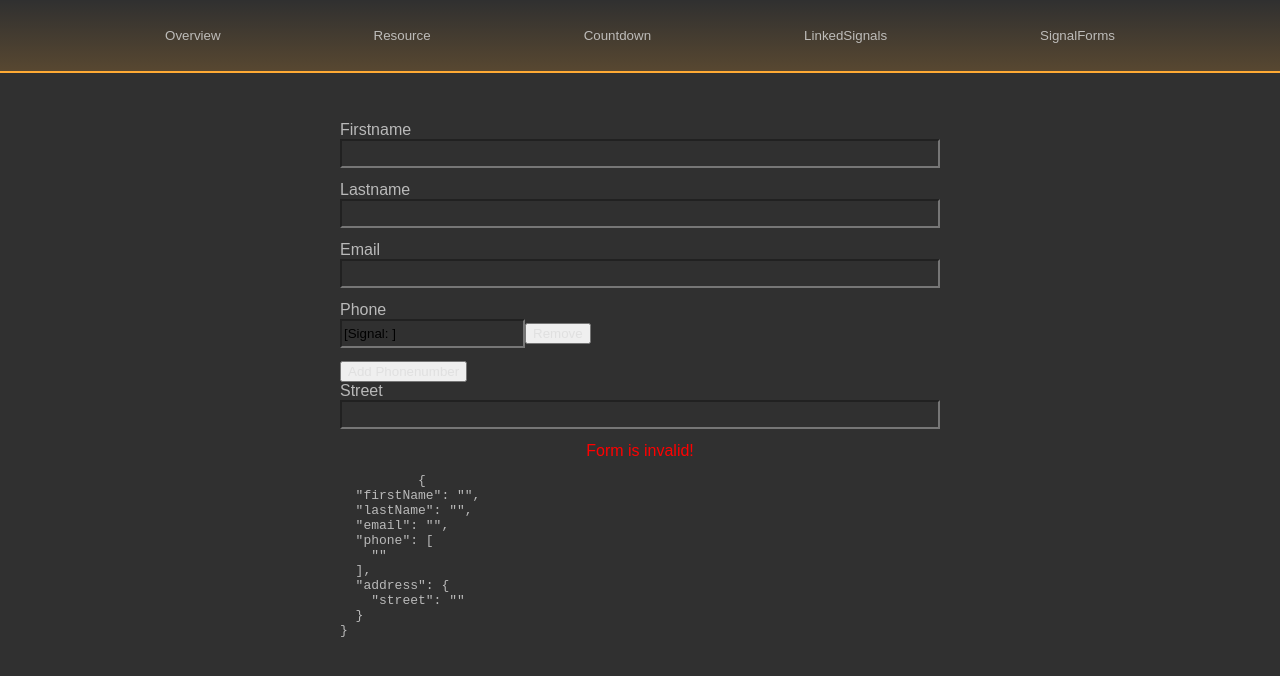
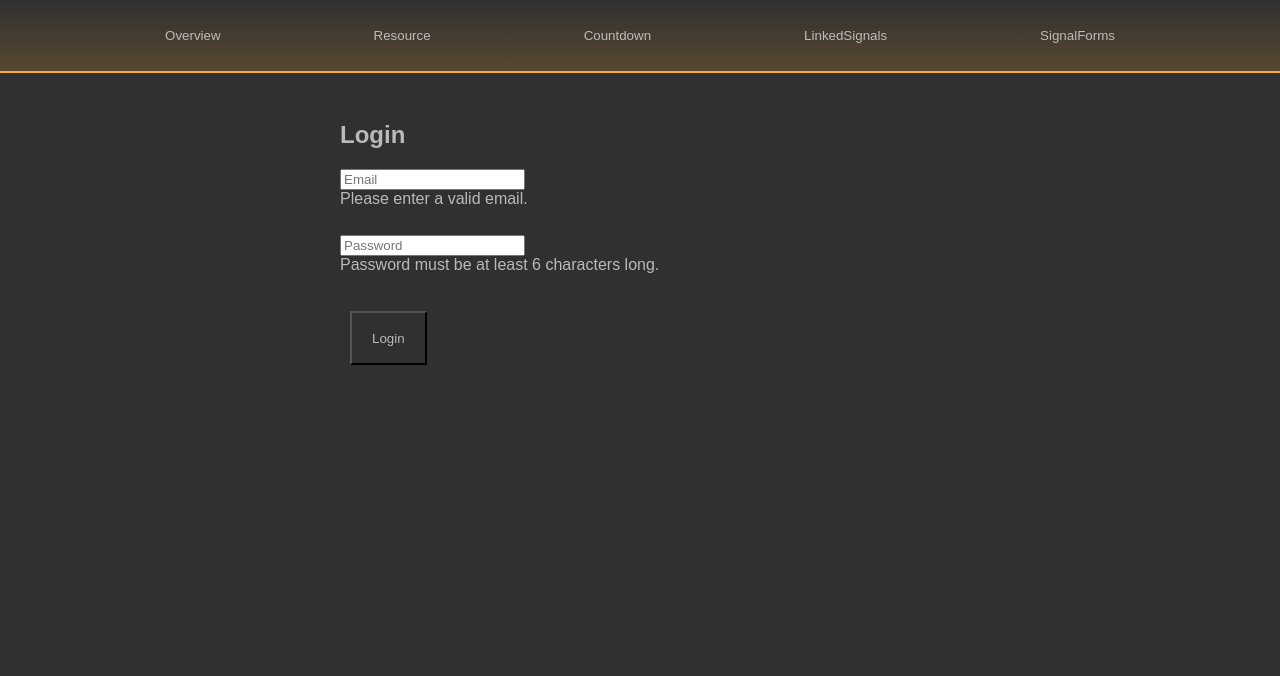
Before and after one commit to yohagos/ng-signals, an Angular app: page /forms in a window 1280 px wide. Shown: the top 676 px of the page. Built offline with nearby package versions, Linux system fonts and the light colour scheme.

Commit message:
update form example because of an error. simulating a login form with mocked auth service

```diff
--- a/src/app/signal-forms/signal-forms.ts
+++ b/src/app/signal-forms/signal-forms.ts
@@ -1,50 +1,52 @@
 import { CommonModule, JsonPipe } from '@angular/common';
-import { Component, computed, signal } from '@angular/core';
-import { FormsModule } from '@angular/forms';
+import { Component, computed, inject, signal } from '@angular/core';
+import { toSignal } from '@angular/core/rxjs-interop';
+import { FormBuilder, FormsModule, ReactiveFormsModule, Validators } from '@angular/forms';
+import { AuthService } from './auth-service';
+import { Router } from '@angular/router';
+import { take } from 'rxjs';
 
 @Component({
   selector: 'app-signal-forms',
   imports: [
     CommonModule,
     FormsModule,
-    JsonPipe,
+    ReactiveFormsModule,
   ],
   template: `
     <div class="container">
-      <form class="form">
-        <label for="firstName"> Firstname </label>
-          <input type="text" id="firstName" name="firstName" [(ngModel)]="firstName" required>
+      <form
+        [formGroup]="form"
+        (ngSubmit)="onSubmit()"
+      >
+        <h2>Login</h2>
 
-        <label for="lastName"> Lastname </label>
-          <input type="text" id="lastName" name="lastName" [(ngModel)]="lastName" required>
-
-        <label for="email"> Email </label>
-          <input type="text" id="email" name="email" [(ngModel)]="email" required email>
-
-
-        <div id="phone">
-          <label for="phone"> Phone </label>
-            @for (p of phone(); track i; let i = $index) {
-              <div>
-                <input for="phone" name="phone-{{ i }}" [(ngModel)]="phone" required>
-                <button type="button" (click)="removePhoneNumber(i)">Remove</button>
-              </div>
-            }
-            <button type="button" (click)="addPhoneNumber()">Add Phonenumber</button>
-
+        <div class="form-inputs">
+          <input type="email" formControlName="email" placeholder="Email">
+          @if (form.get('email')?.invalid) {
+            <div class="invalid-feedback">Please enter a valid email.</div>
+          }
         </div>
 
-        <label for="street">Street</label>
-        <input type="text" id="street" name="street" [(ngModel)]="street" required>
+        <div class="form-inputs">
+          <input type="password" formControlName="password" placeholder="Password">
+          @if (form.get("password")?.invalid) {
+            <div class="invalid-feedback">Password must be at least 6 characters long.</div>
+          }
+        </div>
 
-        @if (!formValid()) {
-          <div class="message message-error">Form is invalid!</div>
-        } @else {
-          <div class="message message-success">Form is valid!</div>
+        @if (errorMessage()) {
+          <div class="message-error"> {{ errorMessage() }} </div>
+        } @else if (isLoggedIn()) {
+          <div class="message-success">Logged in successfully.</div>
         }
-        <pre>
-          {{formValue() | json}}
-        </pre>
+
+        <button type="submit" [disabled]="isLoading() || !isFormValid">
+          @if (isLoading()) {
+            Loading
+          }
+          Login
+        </button>
       </form>
     </div>
   `,
@@ -52,6 +54,12 @@ import { FormsModule } from '@angular/forms';
     .container {
       width: 600px;
       margin: 3em auto;
+    }
+
+    button {
+      padding: 1.3em 1.5em;
+      background-color: transparent;
+      margin: 10px;
     }
 
     .form {
@@ -66,68 +74,63 @@ import { FormsModule } from '@angular/forms';
       }
     }
 
-    .message {
-      display: flex;
-      justify-content: center;
+    .form-inputs {
+        margin-bottom: 1.7em;
+      }
 
-      &.message-error {
-        color: red;
+    .message-error {
+        color: #ff1212a1;
       }
-      &.message-success {
-        color: green;
-      }
+    .message-success {
+      color: #12ff12a1;
     }
-
   `
 })
 export class SignalForms {
-  public firstName = signal("")
-  public lastName = signal("")
-  public email = signal("")
-
-  public phone = signal([signal("")])
-  public street = signal("")
-
-  public formValue = computed(() => {
-    return {
-      firstName: this.firstName(),
-      lastName: this.lastName(),
-      email: this.email(),
-      phone: this.phone().map((num) => num()),
-      address: {
-        street: this.street(),
-      },
-    }
+  private readonly authService = inject(AuthService)
+  private readonly fb = inject(FormBuilder)
+  readonly form = this.fb.group({
+    email: ['', [Validators.required, Validators.email]],
+    password: ['', [Validators.required, Validators.minLength(6)]],
   })
 
-  public formValid = computed(() => {
-    const { firstName, lastName, email, phone, address } = this.formValue()
+  readonly isLoading = signal(false)
+  readonly errorMessage = signal<string | null>(null)
 
-    const EMAIL_REGEX = /^(?=.{1,254}$)(?=.{1,64}@)[a-zA-Z0-9!#$%&'*+/=?^_`{|}~-]+(?:\.[a-zA-Z0-9!#$%&'*+/=?^_`{|}~-]+)*@[a-zA-Z0-9](?:[a-zA-Z0-9-]{0,61}[a-zA-Z0-9])?(?:\.[a-zA-Z0-9](?:[a-zA-Z0-9-]{0,61}[a-zA-Z0-9])?)*$/
-    const isEmailFormatValid = EMAIL_REGEX.test(email)
-
-    return (
-      firstName.length > 0 &&
-      lastName.length > 0 &&
-      email.length > 0 &&
-      isEmailFormatValid &&
-      phone.length > 0 &&
-      phone.every((num) => num.length > 0) &&
-      address.street.length > 0
-    )
+  readonly formValue = toSignal(this.form.valueChanges, {
+    initialValue: this.form.value,
   })
 
-  addPhoneNumber() {
-    this.phone.update((num) => {
-      num.push(signal(""))
-      return [...num]
-    })
-  }
+  readonly formStatus = toSignal(this.form.statusChanges, {
+    initialValue: this.form.status,
+  })
 
-  removePhoneNumber(index: number) {
-    this.phone.update((num) => {
-      num.splice(index, 1)
-      return [...num]
-    })
+  readonly isFormValid = computed(() => this.formStatus() === 'VALID')
+
+  readonly isLoggedIn = signal(false)
+
+  onSubmit() {
+    if (!this.isFormValid()) return
+
+    const {email, password} = this.form.getRawValue()
+    if (!email || !password) return
+
+    this.isLoading.set(true)
+    this.errorMessage.set(null)
+
+    this.authService
+      .login({email, password})
+      .pipe(take(1))
+      .subscribe({
+        next: () => {
+          this.isLoading.set(false)
+          this.isLoggedIn.set(true)
+        },
+        error: (err) => {
+          this.isLoading.set(false)
+          const message = err?.error?.message || 'Login failed. Please try again.'
+          this.errorMessage.set(message)
+        }
+      })
   }
 }
```
